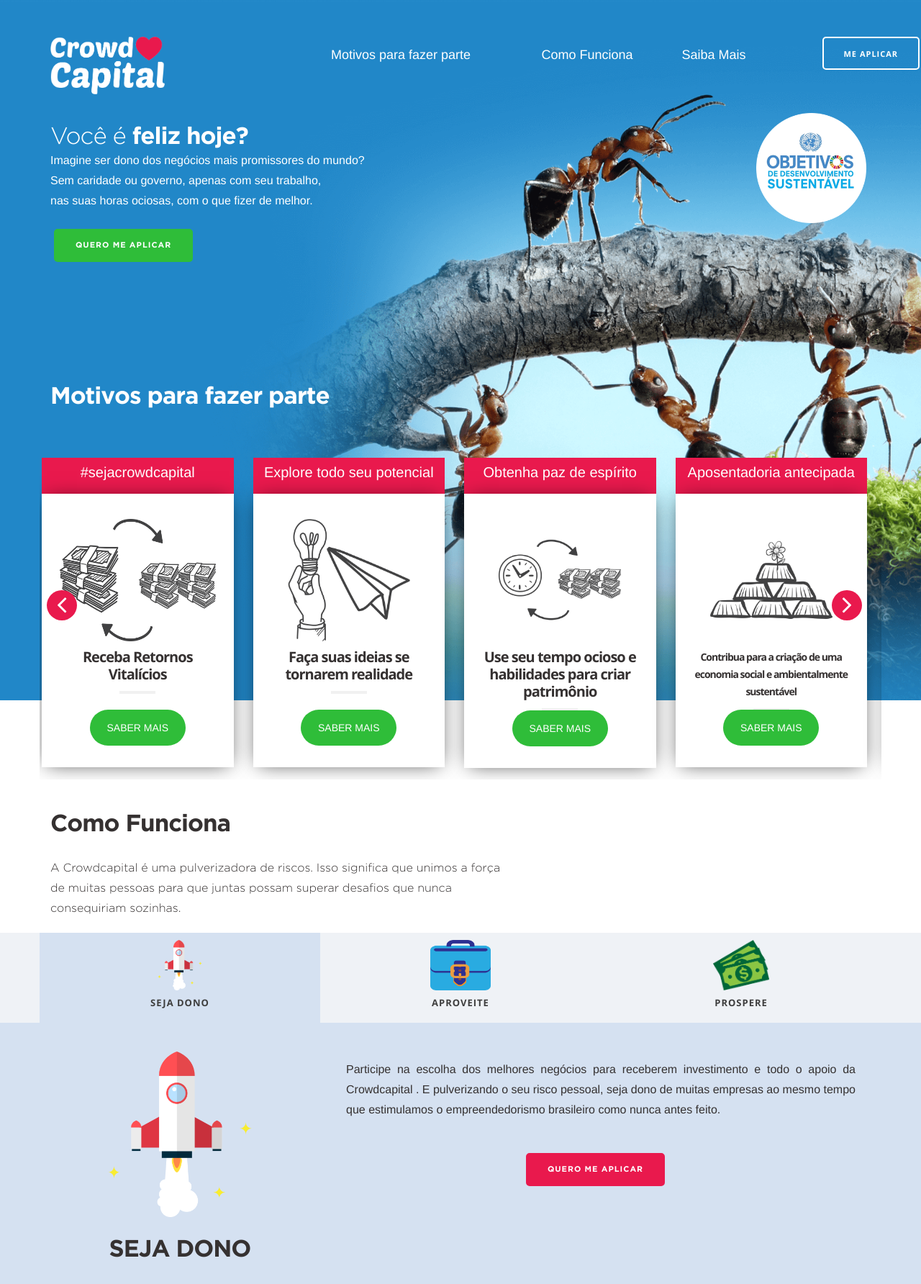
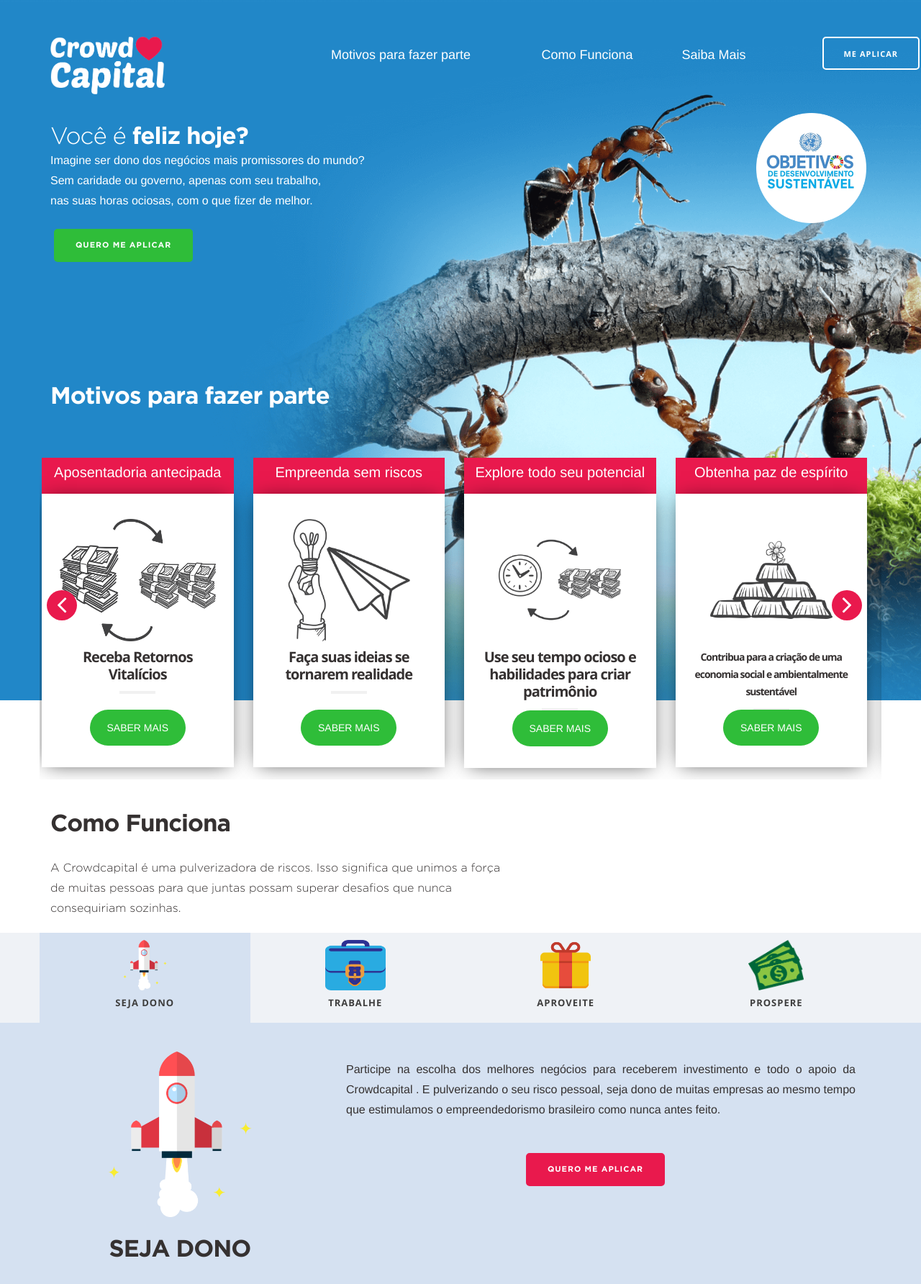
Before and after one commit to jmadruga/crowdcapital, a PHP site: page / in a window 1280 px wide. Shown: the top 1784 px of the page at 72% size. Run offline with PHP 8.4, Linux system fonts and the light colour scheme; some web fonts are replaced.

Commit message:
Mais ajustes

```diff
--- a/assets/php/email.php
+++ b/assets/php/email.php
@@ -60,5 +60,5 @@ $headers .= 'From: <webmaster@crowdcapital.com.br>' . "\r\n";
 
 
 mail($to, $subject, $message, $headers);
-header('Location: http://www.crowdcapital.com.br/index.html?e=1');
+header('Location: http://www.crowdcapital.com.br/index.php?e=1');
 ?>
--- a/index.php
+++ b/index.php
@@ -84,7 +84,7 @@
                         <ul id="thumbnails" style="height: 485px;">
                             <li>
                                 <div class="faixa">
-                                    #sejacrowdcapital
+                                    Aposentadoria antecipada
                                 </div>
                                 <div class="serviceBox">
 
@@ -98,7 +98,7 @@
 
                             <li>
                                 <div class="faixa">
-                                    Explore todo seu potencial
+                                    Empreenda sem riscos
                                 </div>
                                 <div class="serviceBox">
 
@@ -112,7 +112,7 @@
 
                             <li>
                                 <div class="faixa">
-                                    Obtenha paz de espírito
+                                    Explore todo seu potencial
                                 </div>
                                 <div class="serviceBox">
                                     <div><img src="assets/images/icons/tempo-ocioso.png"
@@ -126,7 +126,7 @@
 
                             <li>
                                 <div class="faixa">
-                                    Aposentadoria antecipada
+                                    Obtenha paz de espírito
                                 </div>
                                 <div class="serviceBox">
 
@@ -192,21 +192,27 @@
     <div style="width: 100%; background-color:#eff2f6;">
         <div class="container">
             <div class="row">
-                <div class="col-md-4 boxes" id="box1_dono" style="text-align:center">
+                <div class="col-md-3 boxes" id="box1_dono" style="text-align:center">
                     <div><img src="assets/images/icons/ideias.png" style=" margin-top:10px; height:70px" alt=""
                               class="img-responsive  center-block"/></div>
                     <h5>Seja Dono</h5>
                 </div>
-                <div class="col-md-4 boxes" id="box1_aproveite" style="text-align:center">
+               <div class="col-md-3 boxes" id="box1_trabalhe" style="text-align:center">
                     <div><img src="assets/images/icons/vagas.png" style=" margin-top:10px; height:70px" alt=""
+                              class="img-responsive  center-block"/></div>
+                    <h5>Trabalhe</h5>
+                </div>
+                <div class="col-md-3 boxes" id="box1_aproveite" style="text-align:center">
+                    <div><img src="assets/images/icons/gift.png" style=" margin-top:10px; height:70px" alt=""
                               class="img-responsive  center-block"/></div>
                     <h5>Aproveite</h5>
                 </div>
-                <div class="col-md-4 boxes" id="box1_prospere" style="text-align:center">
+                <div class="col-md-3 boxes" id="box1_prospere" style="text-align:center">
                     <div><img src="assets/images/icons/money.png" style=" margin-top:10px; height:70px" alt=""
                               class="img-responsive  center-block"/></div>
                     <h5>Prospere</h5>
                 </div>
+
             </div>
         </div>
     </div>
@@ -253,7 +259,7 @@
             </div>
             <div class="row" id="box_aproveite">
                 <div class="col-md-4" style="text-align:center">
-                    <div><img src="assets/images/icons/vagas.png" style=" margin-top:10px; height:230px" alt=""
+                    <div><img src="assets/images/icons/gift.png" style=" margin-top:10px; height:230px" alt=""
                               class="img-responsive  center-block"/></div>
                     <br/>
                     <h3 style="font-family:GothamBold;color:#353131">Aproveite</h3>
```
Also changed, not shown: assets/css/images/ui-icons_777777_256x240.png (added), assets/images/icons/gift.png (added).
